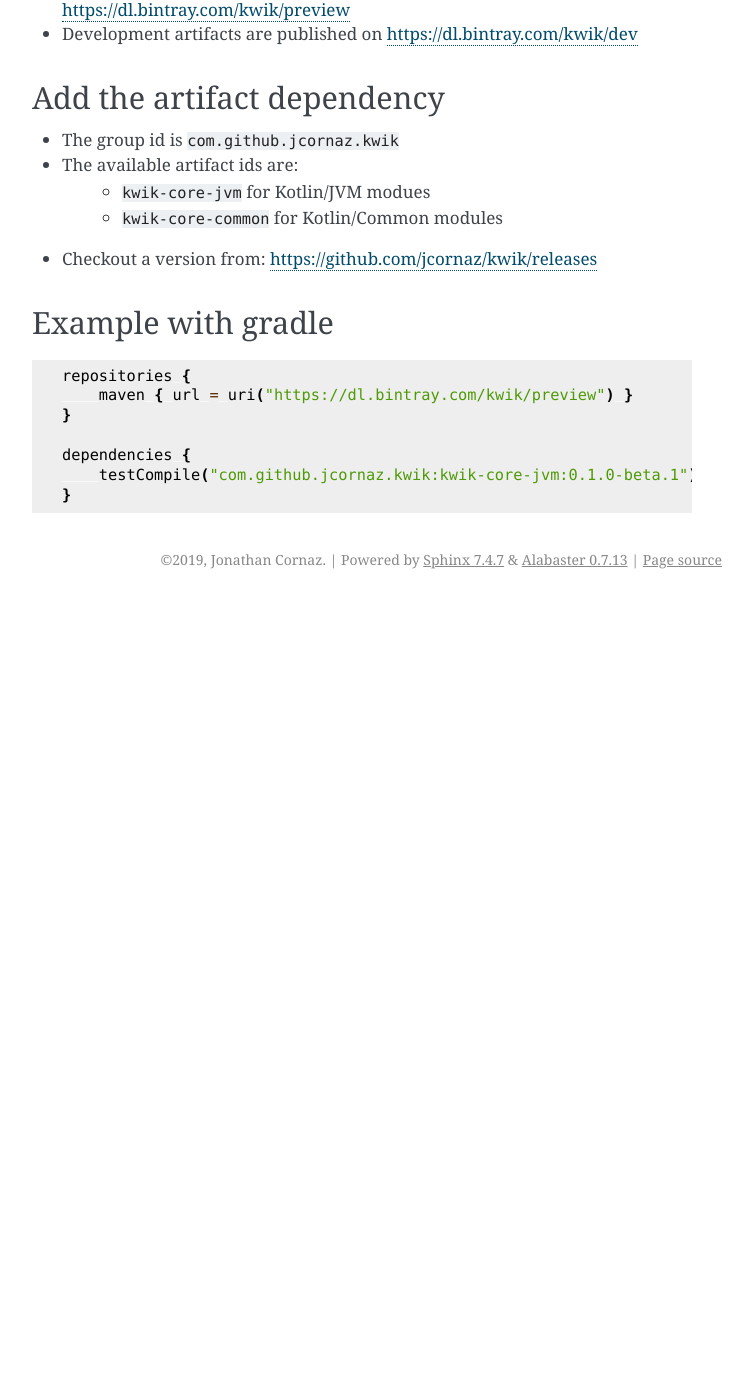
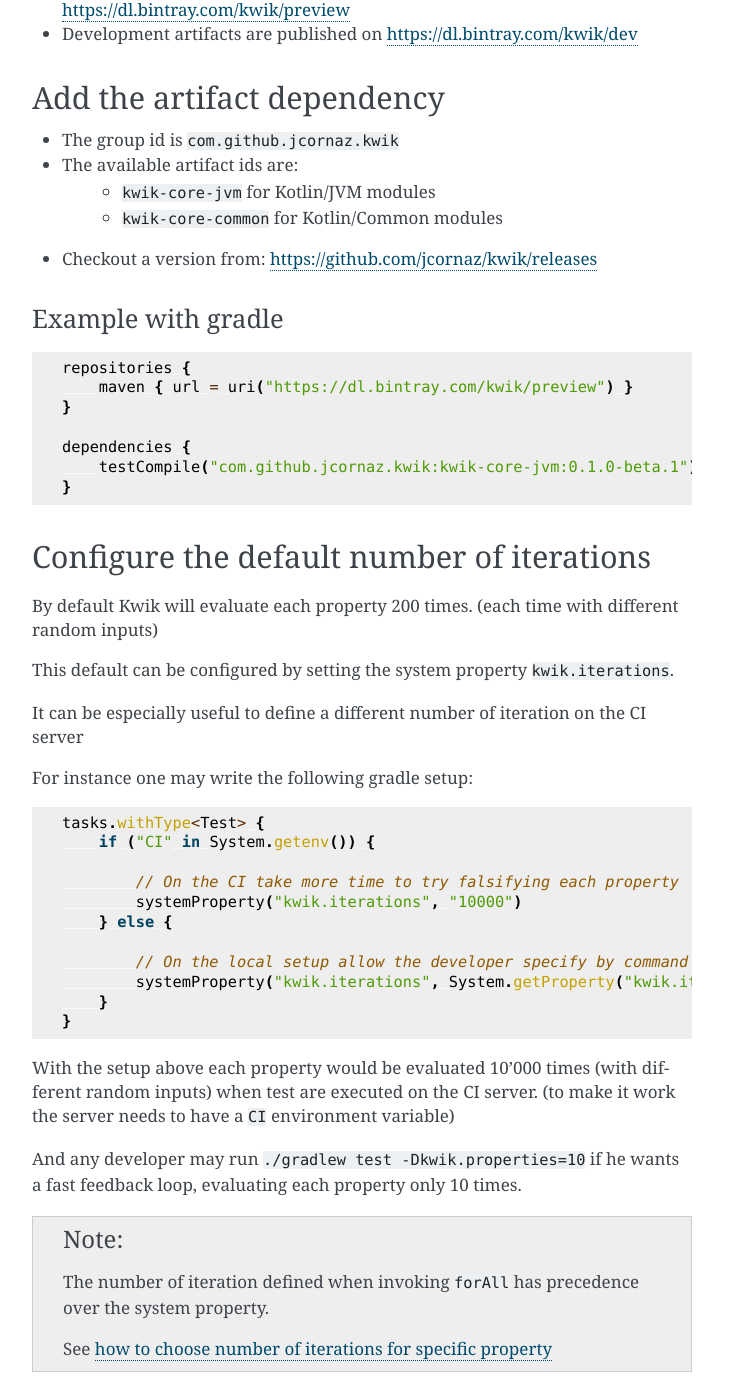
Before and after one commit to jcornaz/kwik, a Sphinx documentation site: the page built from docs/setup.rst, in a window 1280 px wide and 1400 px high, scrolled down 660 px. Shown: the whole window, without its empty margins (388-1140 px from the left). Built offline with Sphinx 7.4.7, drawn with Linux system fonts in a browser that asks for light colours; before the commit the page ends 1259 px from its top, so only the background shows below that; some of the changed text lies outside the part shown.

Commit message:
Move doc for system property to the setup section

```diff
--- a/docs/setup.rst
+++ b/docs/setup.rst
@@ -33,13 +33,51 @@
 
 - The group id is ``com.github.jcornaz.kwik``
 - The available artifact ids are:
-    - ``kwik-core-jvm`` for Kotlin/JVM modues
+    - ``kwik-core-jvm`` for Kotlin/JVM modules
     - ``kwik-core-common`` for Kotlin/Common modules
 - Checkout a version from: https://github.com/jcornaz/kwik/releases
 
 Example with gradle
--------------------
+...................
 
 .. include:: ../README.rst
     :start-after: .. startGradleSetup
     :end-before: .. endGradleSetup
+
+.. _configure-default-iterations:
+
+Configure the default number of iterations
+------------------------------------------
+
+By default Kwik will evaluate each property 200 times. (each time with different random inputs)
+
+This default can be configured by setting the system property ``kwik.iterations``.
+
+It can be especially useful to define a different number of iteration on the CI server
+
+For instance one may write the following gradle setup:
+
+.. code-block:: Kotlin
+
+    tasks.withType<Test> {
+        if ("CI" in System.getenv()) {
+
+            // On the CI take more time to try falsifying each property
+            systemProperty("kwik.iterations", "10000")
+        } else {
+
+            // On the local setup allow the developer specify by command line using `-Dkwik.iterations=`
+            systemProperty("kwik.iterations", System.getProperty("kwik.iterations"))
+        }
+    }
+
+With the setup above each property would be evaluated 10'000 times (with different random inputs) when test are executed
+on the CI server. (to make it work the server needs to have a ``CI`` environment variable)
+
+And any developer may run ``./gradlew test -Dkwik.properties=10`` if he wants a fast feedback loop,
+evaluating each property only 10 times.
+
+.. note::
+    The number of iteration defined when invoking ``forAll`` has precedence over the system property.
+
+    See :ref:`how to choose number of iterations for specific property <choose-property-iterations>`
```
Also changed, not shown: docs/write-tests.rst (+4 -31 lines).
